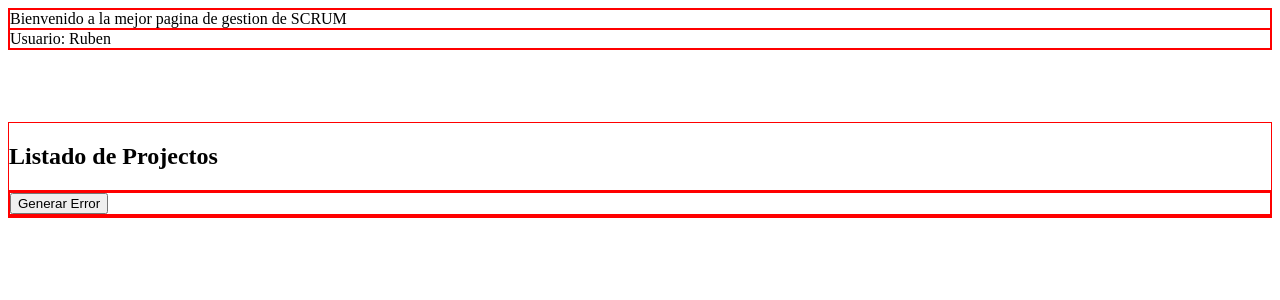
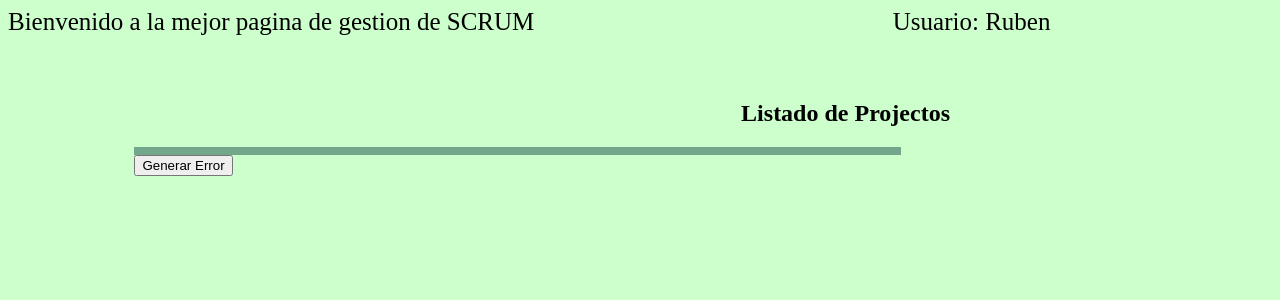
Before and after one commit to RMugetsu/Scrum_JER, a PHP site: page / in a window 1280 px wide. Shown: the top 300 px of the page. Run offline with PHP 8.4, Linux system fonts and the light colour scheme; a user stored in the database is signed in; data comes from the database, SQL or seed files in the repository; data that the repository does not hold is empty.

Commit message:
Add files via upload

```diff
--- a/css/style.css
+++ b/css/style.css
@@ -1,14 +1,27 @@
-div{
-	border: 1px red solid;
+body{
+  background-color: #ccffcc;
+}
+#generarError{
+  margin-left: 10%;
 }
 .ImgError{
   width: 40px;
   height: 40px;
 }
+h2{
+    margin-left: 58%;
+}
+#grid{
+  margin-left: 10%;
+  width: 60%;
+  height: 30%;
+  border: 4px teal solid;
+}
 #error{
   z-index: 1;
   position: fixed;
-	margin-left: 60%;
+  margin-left: 80%;
+  border: 4px teal solid;
 }
 #hola{
   height: 100px;
@@ -16,6 +29,38 @@
 }
 
 .animacion {
+       /*position: absolute;*/
+
+  animation-name: blink1;
+  animation-duration: 1.5s;
+  animation-timing-function: linear;
+  animation-iteration-count: infinite;
+
+  -webkit-animation-name:blink1;
+  -webkit-animation-duration: 1.5s;
+  -webkit-animation-timing-function: linear;
+  -webkit-animation-iteration-count: infinite;
+}
+
+@-moz-keyframes blink1{
+  0% { opacity: 1.0; }
+  50% { opacity: 0.0; }
+  100% { opacity: 1.0; }
+}
+
+@-webkit-keyframes blink1 {
+  0% { opacity: 1.0; }
+  50% { opacity: 0.0; }
+  100% { opacity: 1.0; }
+}
+
+@keyframes blink1 {
+  0% { opacity: 1.0; }
+  50% { opacity: 0.0; }
+  100% { opacity: 1.0; }
+}
+
+.animacion2 {
        /*position: absolute;*/
 
   animation-name: blink;
@@ -30,19 +75,37 @@
 }
 
 @-moz-keyframes blink{
-  0% { opacity: 1.0; }
-  50% { opacity: 0.0; }
-  100% { opacity: 1.0; }
+  50% { border: 4px solid rgba(0,0,0,0.3); }
 }
 
 @-webkit-keyframes blink {
-  0% { opacity: 1.0; }
-  50% { opacity: 0.0; }
-   100% { opacity: 1.0; }
+ 50% { border: 4px solid rgba(0,0,0,0.3); }
 }
 
 @keyframes blink {
-  0% { opacity: 1.0; }
-   50% { opacity: 0.0; }
-  100% { opacity: 1.0; }
+  50% { border: 4px solid rgba(0,0,0,0.3); }
 }
+
+#cabecera{
+  width:100%;
+  height: 10%;
+  background-color: teal   ;
+}
+
+#titulo{
+  float: left;
+  width: 70%;
+}
+#usuario{
+  float: left;
+  width: 25%;
+}
+.linksProyectos{
+  font-size: 20px;
+}
+label{
+  font-size: 25px;
+}
+.ubicar{
+  margin-left: 10%;
+}
```
Also changed, not shown: css/login.css (added, +7 -0 lines). Lines whose indentation alone changed are shown as unchanged.
